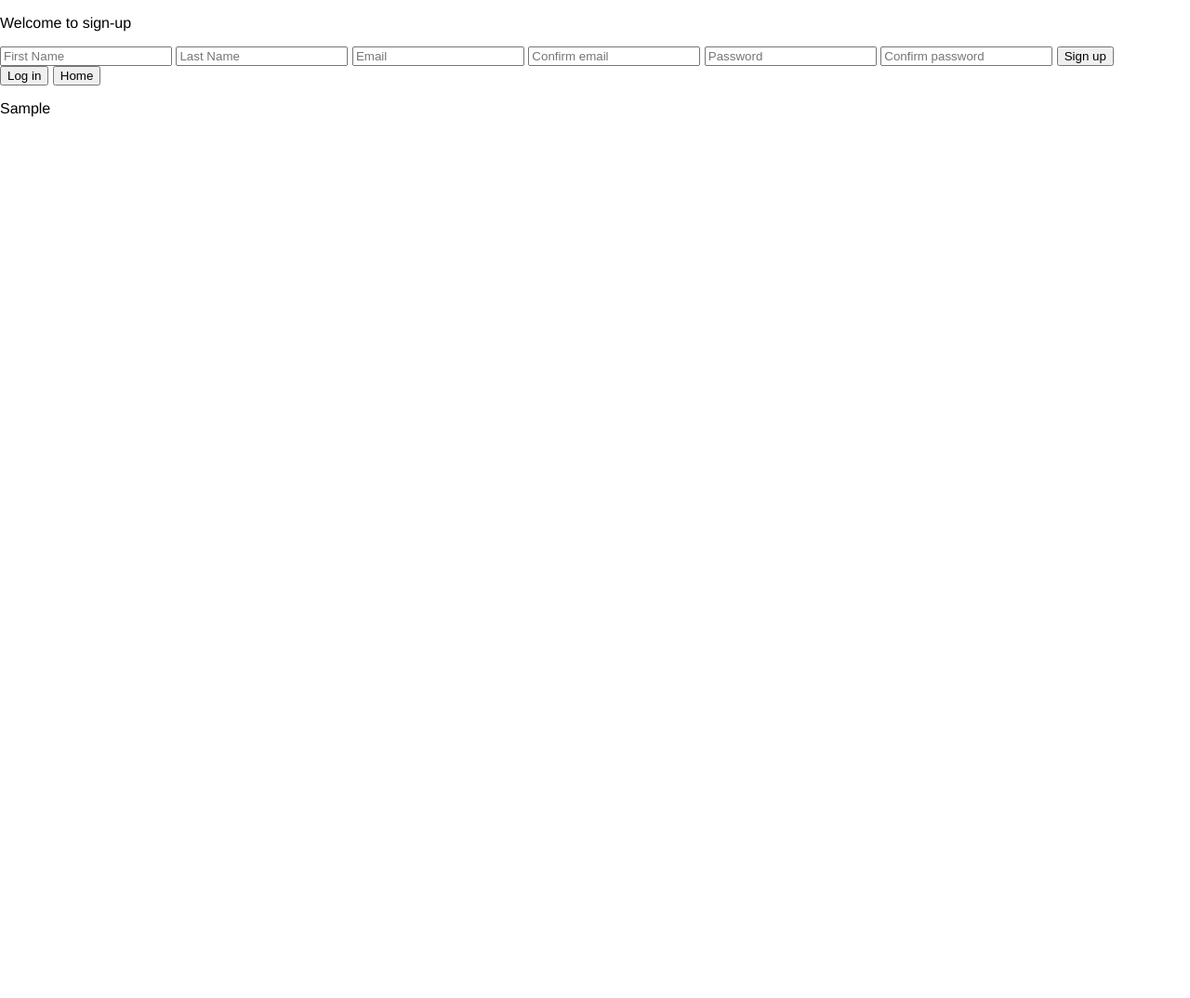
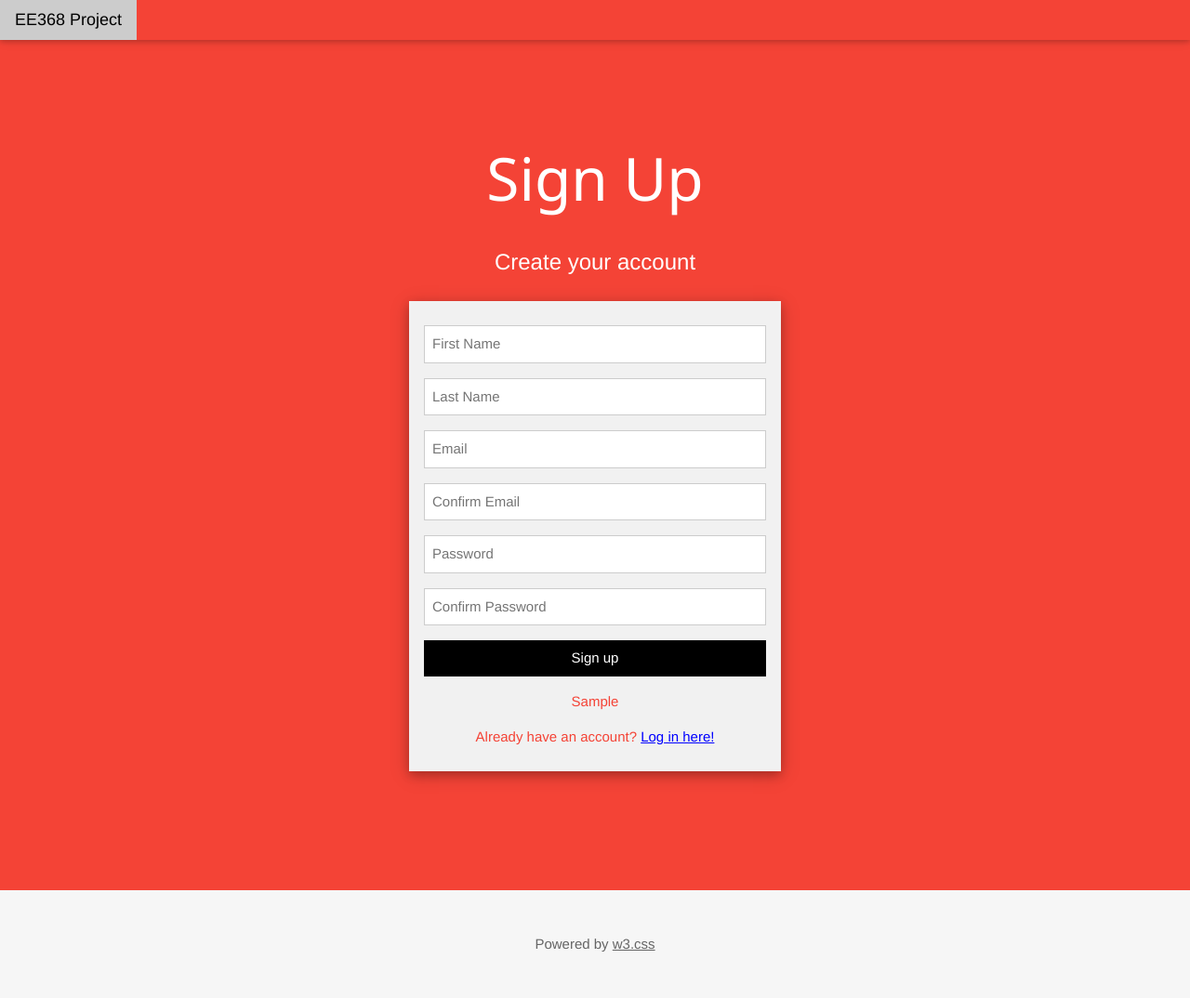
Before and after one commit to Granocn/EE368Project, a Flask app: template templates/signup.html in a window 1280 px wide. Shown: the whole page at 93% size. Before the commit the page ends 126 px from the top, so only its background shows below. Run offline with Flask 3, Linux system fonts and the light colour scheme; the template is opened without the code that fills it: most values are stand-ins (such as "Sample title", 1, 10 or a date in 2020).

Commit message:
Update signup.html

```diff
--- a/templates/signup.html
+++ b/templates/signup.html
@@ -1,33 +1,96 @@
 <!DOCTYPE html>
 <html lang="en">
 <head>
-<meta charset="UTF-8">
-<link href="../static/style.css" rel="stylesheet" type="text/css">
-<title>Sign Up Screen</title>
+  <title>Sign Up Page</title>
+  <meta charset="UTF-8">
+  <meta name="viewport" content="width=device-width, initial-scale=1">
+  <!-- W3.CSS framework -->
+  <link rel="stylesheet" href="https://www.w3schools.com/w3css/4/w3.css">
+  <!-- Google Fonts -->
+  <link rel="stylesheet" href="https://fonts.googleapis.com/css?family=Lato">
+  <link rel="stylesheet" href="https://fonts.googleapis.com/css?family=Montserrat">
+  <!-- Font Awesome -->
+  <link rel="stylesheet" href="https://cdnjs.cloudflare.com/ajax/libs/font-awesome/4.7.0/css/font-awesome.min.css">
+  <!-- Custom CSS -->
+  <link href="../static/style.css" rel="stylesheet" type="text/css">
 </head>
 <body>
-    <div id="element1">
-        <p>Welcome to sign-up</p>
-        <form method="post">
-            <input type="text" name="firstName" placeholder="First Name">
-            <input type="text" name="lastName" placeholder="Last Name">
-            <input type="text" name="email" placeholder="Email">
-            <input type="text" name="email2" placeholder="Confirm email">
-            <input type="password" name="password"  placeholder="Password">
-            <input type="password" name="password2"  placeholder="Confirm password">
-            <input type="submit" name="signup" value="Sign up">
+  <!-- Navbar (clickable project home) -->
+  <div class="w3-top">
+    <div class="w3-bar w3-red w3-card">
+      <a href="/" class="w3-bar-item w3-button w3-large">EE368 Project</a>
+    </div>
+  </div>
 
+  <!-- Header Section for Sign Up -->
+  <header class="w3-container w3-red w3-center header-custom" style="padding:128px 16px;">
+    <h1 class="w3-margin w3-jumbo">Sign Up</h1>
+    <p class="w3-xlarge">Create your account</p>
 
-        </form>
+    <!-- Centered Sign Up Form -->
+    <div class="w3-center">
+      <form method="post" class="w3-container w3-card-4 w3-light-grey w3-text-red login-form">
+        <!-- First Name -->
+        <div class="w3-row w3-section">
+          <div class="w3-rest">
+            <input class="w3-input w3-border" name="firstName" type="text" placeholder="First Name">
+          </div>
+        </div>
+        <!-- Last Name -->
+        <div class="w3-row w3-section">
+          <div class="w3-rest">
+            <input class="w3-input w3-border" name="lastName" type="text" placeholder="Last Name">
+          </div>
+        </div>
+        <!-- Email -->
+        <div class="w3-row w3-section">
+          <div class="w3-rest">
+            <input class="w3-input w3-border" name="email" type="text" placeholder="Email">
+          </div>
+        </div>
+        <!-- Confirm Email -->
+        <div class="w3-row w3-section">
+          <div class="w3-rest">
+            <input class="w3-input w3-border" name="email2" type="text" placeholder="Confirm Email">
+          </div>
+        </div>
+        <!-- Password -->
+        <div class="w3-row w3-section">
+          <div class="w3-rest">
+            <input class="w3-input w3-border" name="password" type="password" placeholder="Password">
+          </div>
+        </div>
+        <!-- Confirm Password -->
+        <div class="w3-row w3-section">
+          <div class="w3-rest">
+            <input class="w3-input w3-border" name="password2" type="password" placeholder="Confirm Password">
+          </div>
+        </div>
+
+        <!-- Sign Up Button -->
+        <button type="submit" name="signup" value="Sign up" class="w3-button w3-block w3-black w3-hover-opacity">
+          Sign up
+        </button>
+
+        <!-- Display error message if required fields are missing -->
+        <div class="w3-text-red w3-margin-top">
+          <p>{{missingFields}}</p>
+        </div>
+
+        <!-- Integrated Log in Link -->
+        <p class="w3-margin-top">
+          Already have an account?
+          <button type="submit" name="loginPage" value="Log in" style="background:none; border:none; color:blue; padding:0; cursor:pointer; text-decoration:underline;">
+            Log in here!
+          </button>
+        </p>
+      </form>
     </div>
-<div id="element2">
-    <form method="post">
-        <input type="submit" value="Log in" name="loginPage" >
-        <input type="submit" value="Home" name="homePage">
-    </form>
-</div>
-    <div id="element4">
-                <p>{{missingFields}}</p>
-    </div>
+  </header>
+
+  <!-- Footer -->
+  <footer class="w3-container w3-center w3-opacity w3-light-grey w3-padding-32">
+    <p>Powered by <a href="https://www.w3schools.com/w3css/" target="_blank">w3.css</a></p>
+  </footer>
 </body>
 </html>
```
